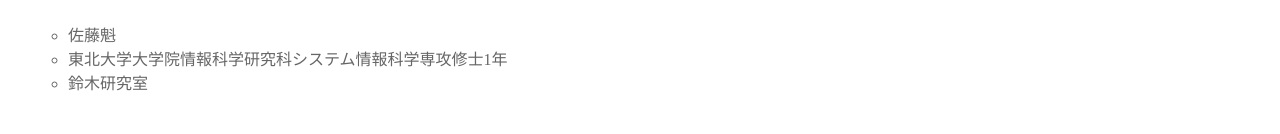
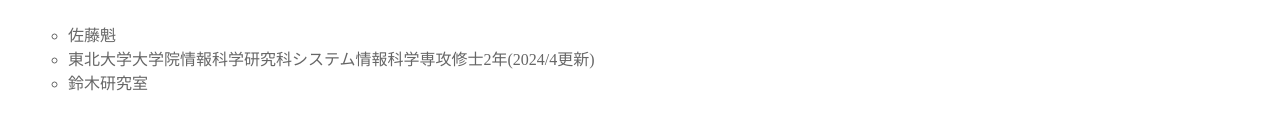
Before and after one commit to kaikaikaikaikaikaikaikai/kaikaikaikaikaikaikaikai.github.io, a plain HTML site: page index.html in a window 1280 px wide. Shown: the part 168-302 px from the top of the page. Drawn offline with Linux system fonts and the light colour scheme.

Commit message:
Update index.html

```diff
--- a/index.html
+++ b/index.html
@@ -16,7 +16,7 @@
      style="position: relative; top: 0; height:100px" alt> -->
     <ul>
         <li>佐藤魁</li>
-        <li>東北大学大学院情報科学研究科システム情報科学専攻修士1年</li>
+        <li>東北大学大学院情報科学研究科システム情報科学専攻修士2年(2024/4更新)</li>
         <li>鈴木研究室</li>
     </ul>
 
```
